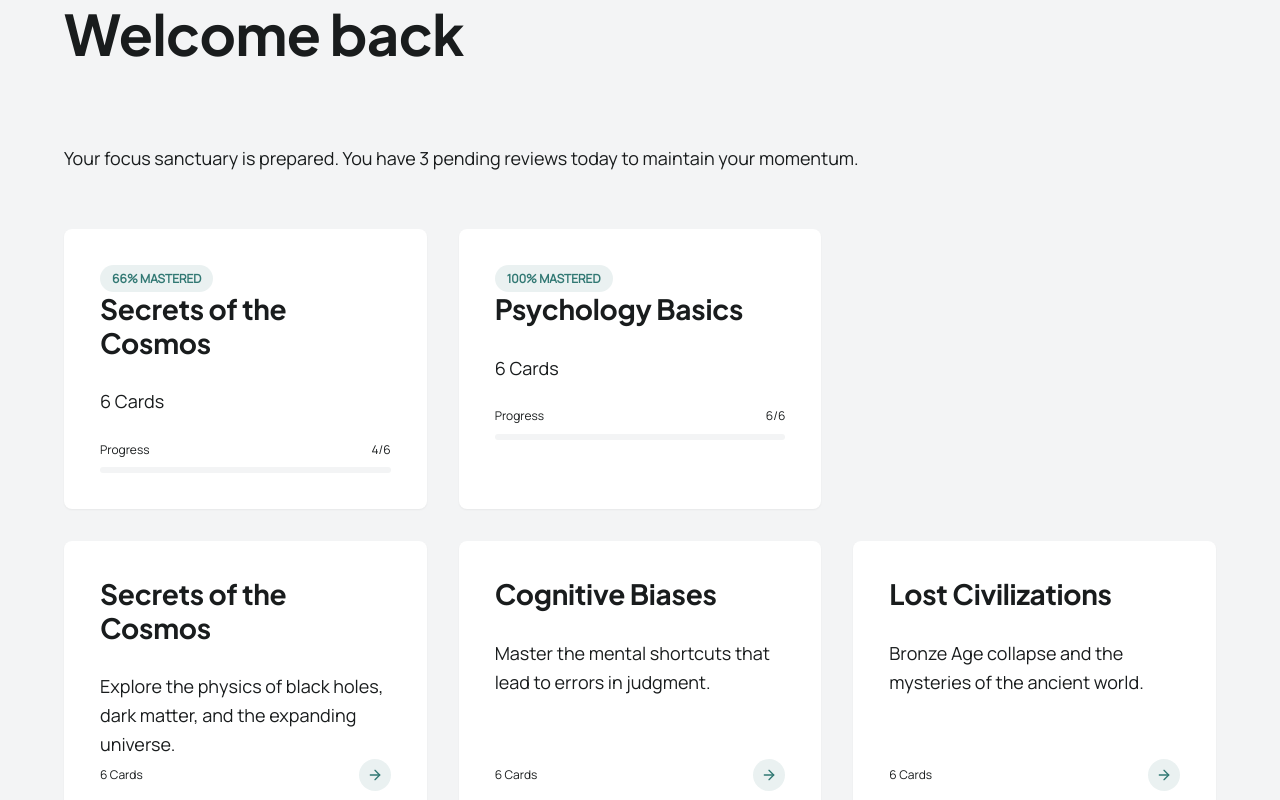
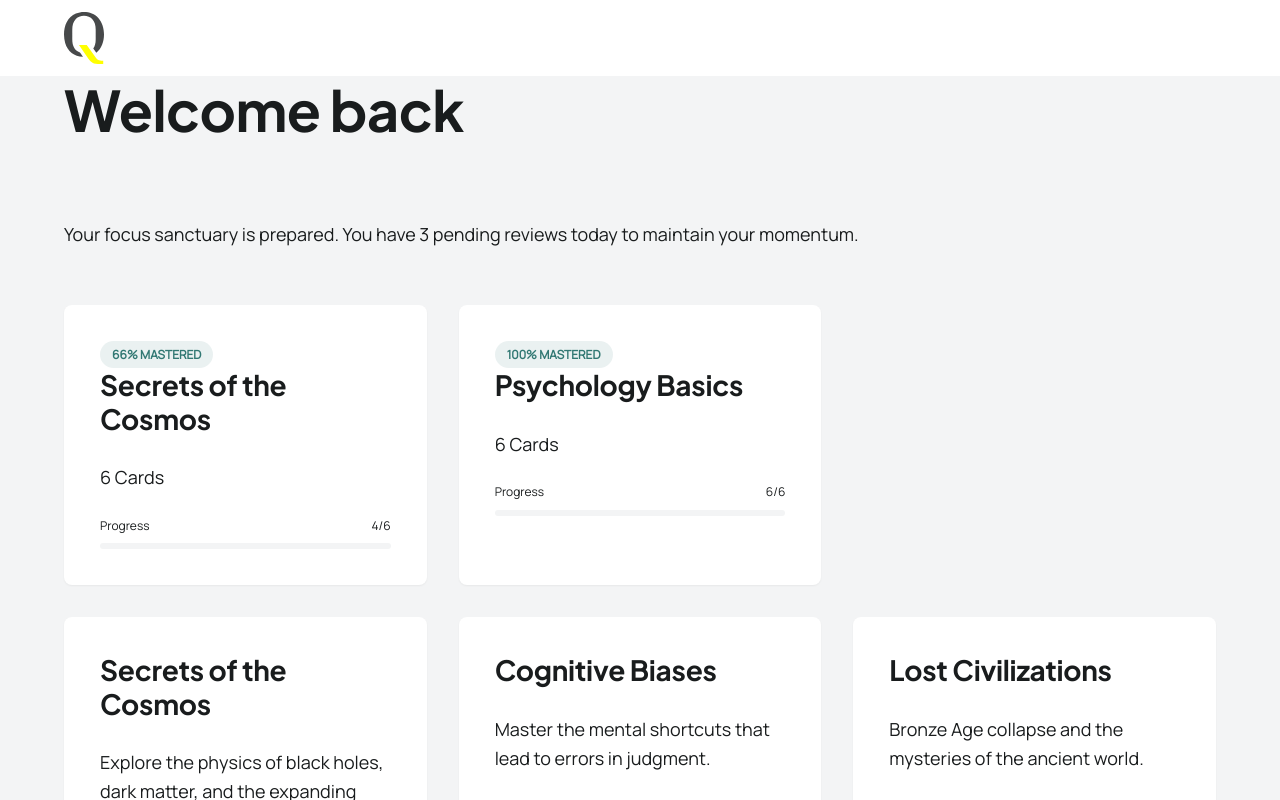
Before and after one commit to bashir-muhammad/study-sphere, a Next.js app: page / in a window 1280 px wide. Shown: the top 800 px of the page. Built offline with nearby package versions, Linux system fonts and the light colour scheme; no server answers.

Commit message:
feat: add Header and Footer to layout

```diff
--- a/src/app/layout.module.css
+++ b/src/app/layout.module.css
@@ -1,3 +1,9 @@
+.body {
+  display: flex;
+  flex-direction: column;
+  min-height: 100vh;
+}
+
 .layout {
   margin-inline: auto;
   padding-inline: var(--screen-padding);
--- a/src/app/layout.tsx
+++ b/src/app/layout.tsx
@@ -7,6 +7,8 @@ import "@/styles/tokens.css";
 import "@/styles/globals.css";
 import Styles from "./layout.module.css";
 import localData from "@/data/study-sphere.json";
+import { Footer } from "@/components/footer/footer";
+import { Header } from "@/components/header/header";
 
 export const metadata: Metadata = {
   title: "Dimando Quesionnare",
@@ -42,10 +44,14 @@ export default async function RootLayout({
   const config = await getAppData();
   return (
     <html lang="en">
-      <body className={`${plusJakartaSans.variable} ${manrope.variable}`}>
-        <div className={Styles.layout}>
+      <body
+        className={`${plusJakartaSans.variable} ${manrope.variable} ${Styles.body}`}
+      >
+        <Header className={Styles.layout} />
+        <main className={Styles.layout}>
           <AppProvider config={config}>{children}</AppProvider>
-        </div>
+        </main>
+        <Footer />
       </body>
     </html>
   );
--- a/src/app/learn/[id]/page.tsx
+++ b/src/app/learn/[id]/page.tsx
@@ -18,7 +18,7 @@ const Learn = () => {
   const deck = state.decks?.find((d) => d.id === params.id);
   const cards = deck?.cards || [];
   return (
-    <main>
+    <div>
       <h1>{deck?.title}</h1>
       <p>{deck?.description}</p>
       <div className={Styles.deckContainer}>
@@ -60,7 +60,7 @@ const Learn = () => {
           </Button>
         </div>
       </div>
-    </main>
+    </div>
   );
 };
 
--- a/src/app/page.module.css
+++ b/src/app/page.module.css
@@ -1,4 +1,4 @@
-.main {
+.page {
   display: flex;
   flex-direction: column;
   gap: var(--space-32);
--- a/src/app/page.tsx
+++ b/src/app/page.tsx
@@ -17,7 +17,7 @@ export default function Home() {
   const { state } = useApp();
 
   return (
-    <main className={Styles.main}>
+    <div className={Styles.page}>
       <h1 className={Styles.title}>Welcome back</h1>
       <p>
         Your focus sanctuary is prepared. You have 3 pending reviews today to
@@ -72,6 +72,6 @@ export default function Home() {
           </Card>
         ))}
       </div>
-    </main>
+    </div>
   );
 }
--- a/src/components/footer/footer.module.css
+++ b/src/components/footer/footer.module.css
@@ -2,15 +2,12 @@
   display: flex;
   justify-content: space-between;
   font-size: var(--text-sm);
-  background-color: var(--color-black);
+  background-color: var(--color-primary);
   color: var(--color-white);
   padding-inline: var(--space-32);
   padding-block: var(--space-16);
   margin-top: auto;
   max-width: 70%;
-  position: absolute;
-  left: 0;
-  bottom: 0;
 
   @media (width >= 768px) {
     padding-inline: var(--space-44);
--- a/src/components/footer/footer.tsx
+++ b/src/components/footer/footer.tsx
@@ -16,7 +16,7 @@ const Footer = ({ className, data, ...props }: FooterProps) => {
   return (
     <footer className={combinedClasses} {...props}>
       <span className={Styles.yellowbar}>
-        {data?.copyright ?? "Q - All rights reserved 2026."}
+        {data?.copyright ?? "Study Sphere - All rights reserved 2026."}
       </span>
       <div className={Styles.links}>
         {data?.links?.map((link) => (
--- a/src/components/header/header.module.css
+++ b/src/components/header/header.module.css
@@ -1,36 +1,10 @@
 .header {
   width: 100%;
-  padding-top: var(--space-32);
-  margin-bottom: var(--space-64);
-
-  @media (width >= 768px) {
-    padding-top: var(--space-44);
-  }
+  background-color: var(--color-white);
+  padding-block: var(--space-12);
 }
 
 .logo {
   width: var(--space-40);
   height: var(--space-52);
 }
-
-.yellowbar {
-  display: block;
-  position: absolute;
-  background-color: var(--color-primary);
-  top: 0;
-  right: 0;
-  height: var(--space-40);
-  width: 120px;
-
-  @media (width >= 768px) {
-    width: 230px;
-  }
-
-  @media (width >= 1024px) {
-    width: 307px;
-  }
-
-  @media (width >= 1920px) {
-    width: 960px;
-  }
-}
--- a/src/components/header/header.tsx
+++ b/src/components/header/header.tsx
@@ -4,14 +4,15 @@ import Logo from "@/assets/icons/logo.svg";
 import Styles from "./header.module.css";
 
 const Header = ({ className, ...props }: HTMLAttributes<HTMLElement>) => {
-  const combinedClasses = [Styles.header, className].filter(Boolean).join(" ");
+  const combinedClasses = [className].filter(Boolean).join(" ");
 
   return (
-    <header className={combinedClasses} {...props}>
-      <span className={Styles.yellowbar}></span>
-      <div className={Styles.logo}>
-        <Link href={"/"}>{<Logo />}</Link>
-        <span className="sr-only">Logo: Dimando questionnaire</span>
+    <header className={Styles.header} {...props}>
+      <div className={combinedClasses}>
+        <div className={Styles.logo}>
+          <Link href={"/"}>{<Logo />}</Link>
+          <span className="sr-only">Logo: Dimando questionnaire</span>
+        </div>
       </div>
     </header>
   );
--- a/src/components/radio/radio.module.css
+++ b/src/components/radio/radio.module.css
@@ -57,10 +57,12 @@
   border-radius: var(--space-4);
   background-color: var(--color-white);
   border: 1px solid var(--color-white);
+  transition: background-color var(--transition1), border-color var(--transition1), transform var(--transition1);
 
   &:hover {
     background-color: var(--color-primary-10);
     border-color: var(--color-primary-50);
+    transform: scale(0.99);
   }
 
   & > .radio > .circle {
```
